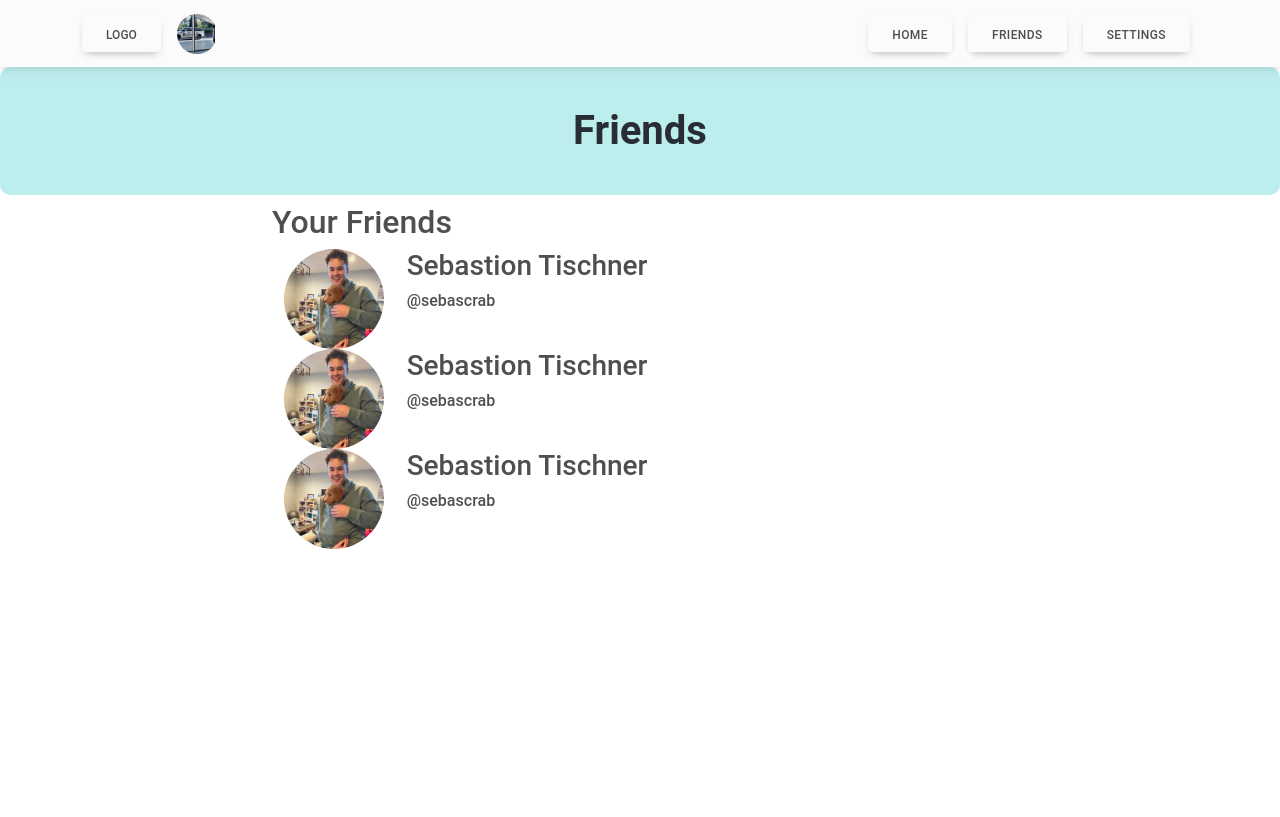
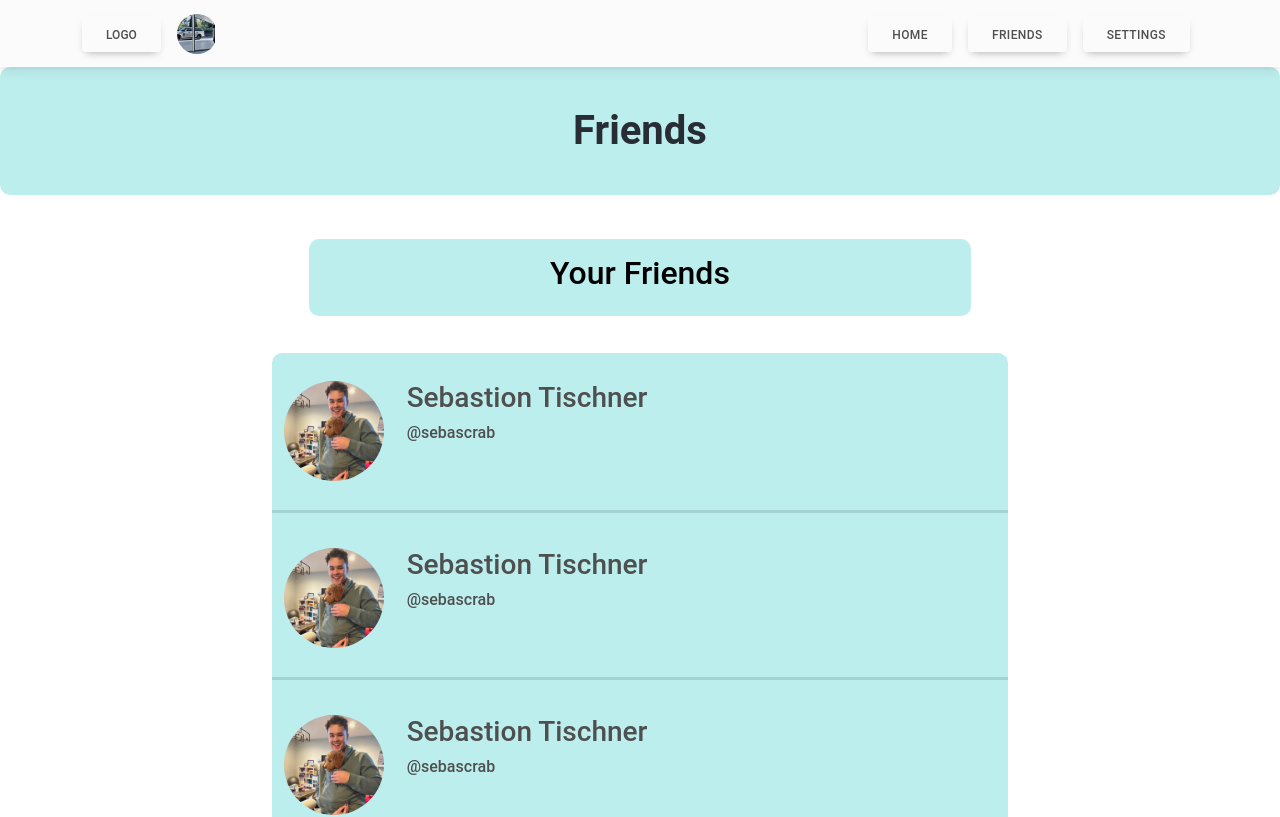
Before and after one commit to TommyAlv/KeepUp, a React (Create React App) app: page /Friends in a window 1280 px wide. Shown: the top 817 px of the page. Built offline with nearby package versions, Linux system fonts and the light colour scheme.

Commit message:
friendsCSS

```diff
--- a/src/App.css
+++ b/src/App.css
@@ -173,8 +173,40 @@ body {
   margin-right: 5px;
 }
 
+/* -----Friends----- */
+
+.friends-header {
+  font-size: 25px;
+  font-weight: 800;
+  color: black;
+  text-align: center;
+  top: 0;
+  background-color: rgba(181, 237, 236, 0.9);
+  z-index: 100;
+  border: solid;
+  padding: 15px 20px;
+  border-radius: 10px;
+  border: transparent;
+  margin: 5%;
+}
+
+.friends-box {
+  border-color: rgba(24, 42, 41, 0.14);
+  border: transparent;
+  border-radius: 10px;
+  background-color: rgba(181, 237, 236, 0.9);
+
+}
+
+.friend-profile-item {
+  border-bottom: solid;
+  border-color: rgba(24, 42, 41, 0.14);
+  margin: 1%;
+  padding-top: 4%;
+  padding-bottom: 4%;
 
 
+}
 
 
 
```
